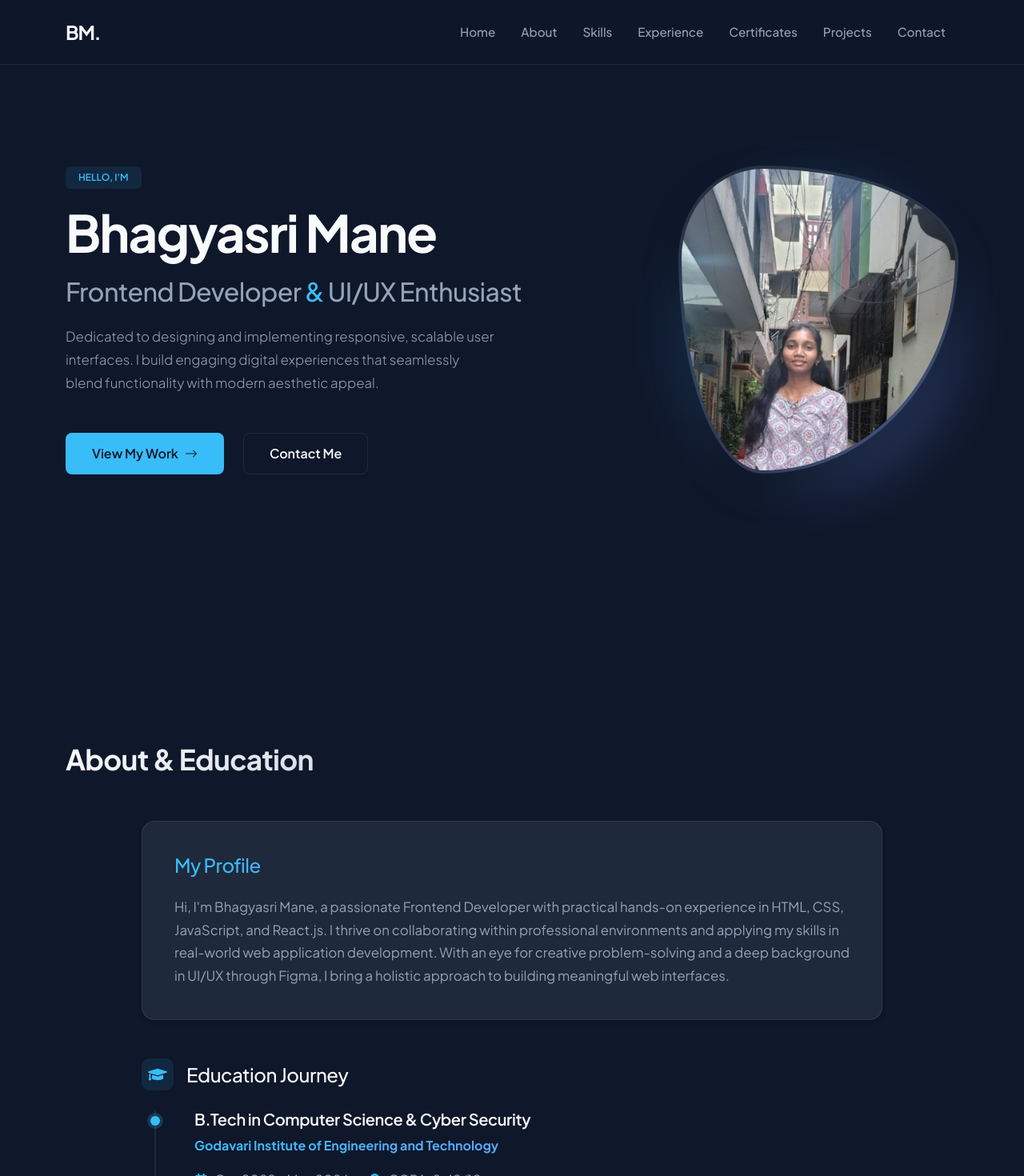
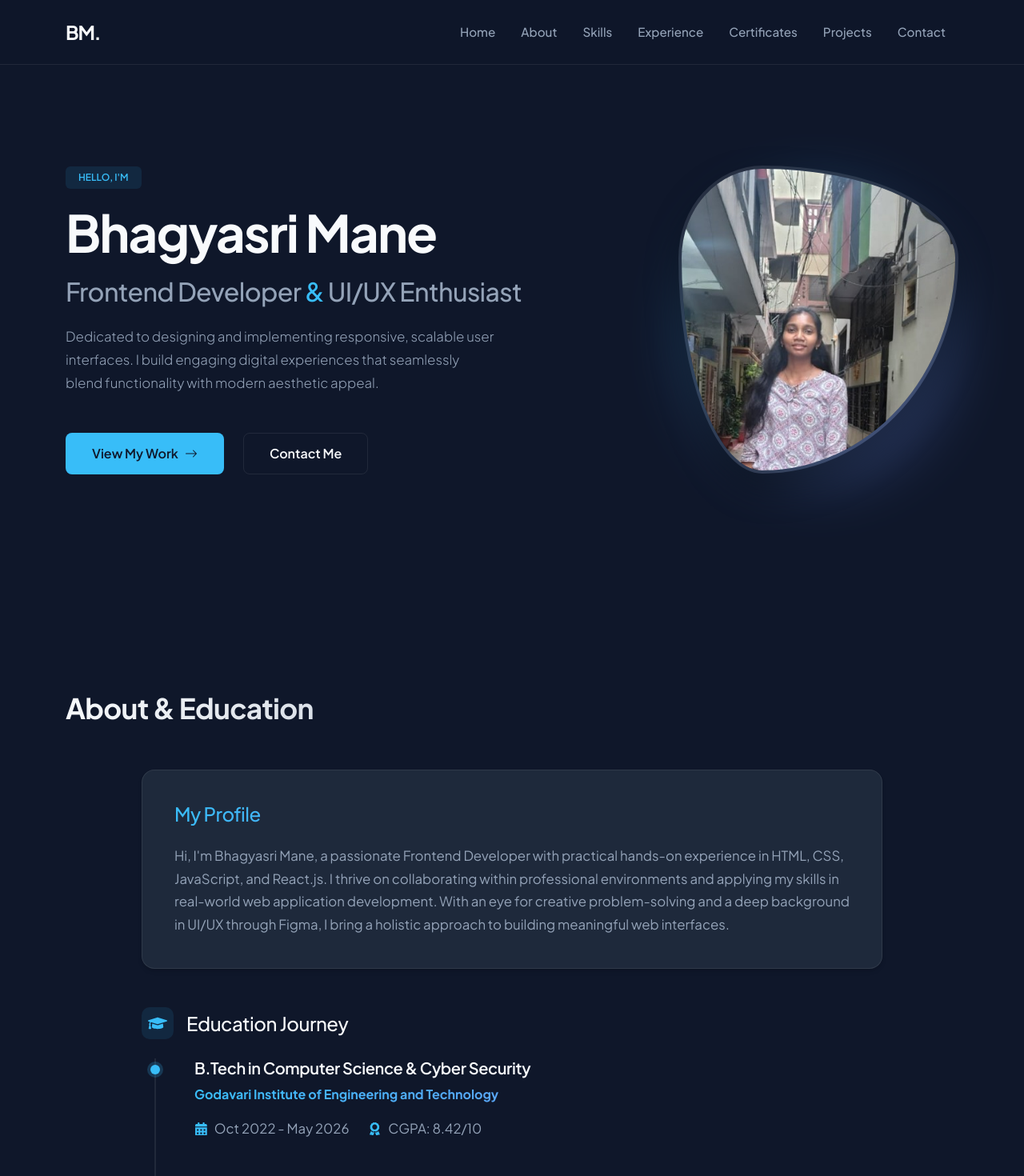
Before and after one commit to Bhgya2904/portfolio, a React (Vite) app: page / in a window 1280 px wide. Shown: the top 1470 px of the page at 80% size. Built offline with nearby package versions, Linux system fonts and the light colour scheme.

Commit message:
Enhance hero picture hover animations and positioning

```diff
--- a/src/components/Hero.jsx
+++ b/src/components/Hero.jsx
@@ -49,20 +49,27 @@ const Hero = () => {
                                 <img
                                     src="/profile.jpg"
                                     alt="Bhagyasri Mane"
-                                    style={{
-                                        width: '100%',
-                                        height: '100%',
-                                        objectFit: 'cover',
-                                        objectPosition: 'center 12%',
-                                        transform: 'scale(1.4)',
-                                        transition: 'all 0.5s ease'
-                                    }}
+                                    className="hero-profile-image"
                                 />
                             </div>
                         </div>
                     </Col>
                 </Row>
             </Container>
+            <style dangerouslySetInnerHTML={{
+                __html: `
+                    .hero-profile-image {
+                        width: 100%;
+                        height: 100%;
+                        object-fit: cover;
+                        object-position: center 12%;
+                        transform: translateY(-20px) scale(1.4);
+                        transition: transform 0.6s cubic-bezier(0.25, 1, 0.5, 1);
+                    }
+                    .hero-img-container:hover .hero-profile-image {
+                        transform: translateY(-25px) scale(1.45);
+                    }
+                `}} />
         </section>
     );
 };
--- a/src/index.css
+++ b/src/index.css
@@ -23,7 +23,7 @@ body {
 }
 
 section {
-  padding: 8rem 0;
+  padding: 4rem 0;
   position: relative;
 }
 
@@ -220,5 +220,5 @@ h6 {
 }
 
 .hero-img-container:hover img {
-  transform: scale(1.02);
+  /* No scale override here to avoid breaking inline translate rules. Hover scale is applied in JSX now. */
 }
```
